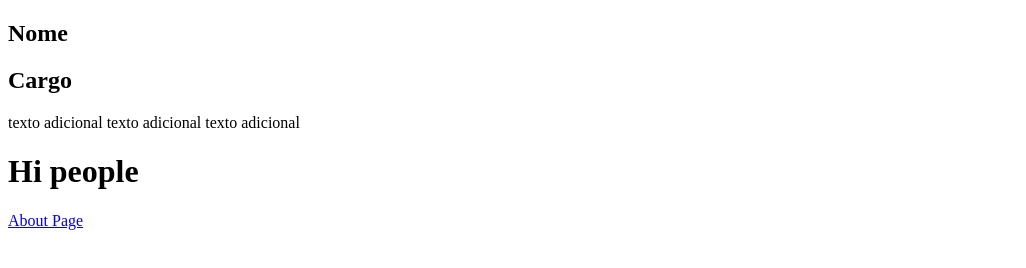
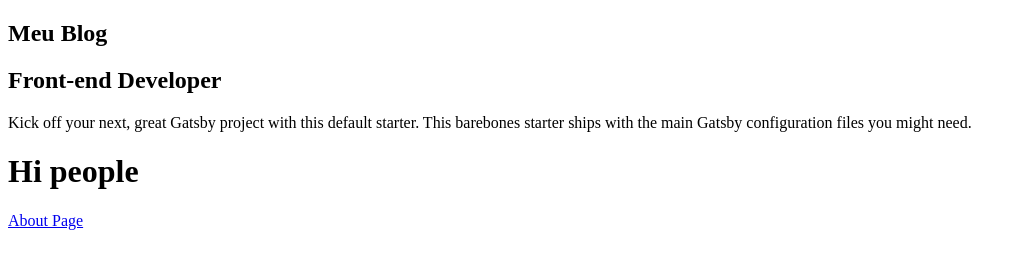
Before and after one commit to gferreiraa/my-blog, a Gatsby site in the folder my-blog/: page / in a window 1280 px wide. Shown: the whole page, without its empty margins (0-1026 px from the left). Built offline with nearby package versions, Linux system fonts and the light colour scheme; Gatsby itself is replaced by a stand-in of ours.

Commit message:
Update Profile Component

```diff
--- a/my-blog/gatsby-config.js
+++ b/my-blog/gatsby-config.js
@@ -1,6 +1,7 @@
 module.exports = {
   siteMetadata: {
-    title: `Gatsby Default Starter`,
+    title: `Meu Blog`,
+    position: `Front-end Developer`,
     description: `Kick off your next, great Gatsby project with this default starter. This barebones starter ships with the main Gatsby configuration files you might need.`,
     author: `@gatsbyjs`,
   },
--- a/my-blog/src/components/Profile/index.js
+++ b/my-blog/src/components/Profile/index.js
@@ -1,11 +1,31 @@
 import React from 'react'
+import { useStaticQuery, graphql } from 'gatsby'
 
-const Profile = () => (
-    <div className="Profile-wrapper">
-        <h1>Nome</h1>
-        <h2>Cargo</h2>
-        <p>texto adicional texto adicional texto adicional</p>
-    </div>
-)
+const Profile = () => {
+    const {
+        site: {
+            siteMetadata: { title, position, description },
+        },
+    } = useStaticQuery(graphql`
+        query MySiteMetadata {
+            site {
+                siteMetadata {
+                    title
+                    position
+                    description
+                }
+            }
+        }
+
+    `)
+
+    return (
+        <div className="Profile-wrapper">
+            <h1>{title}</h1>
+            <h2>{position}</h2>
+            <p>{description}</p>
+        </div>
+    )
+}
 
 export default Profile
```
